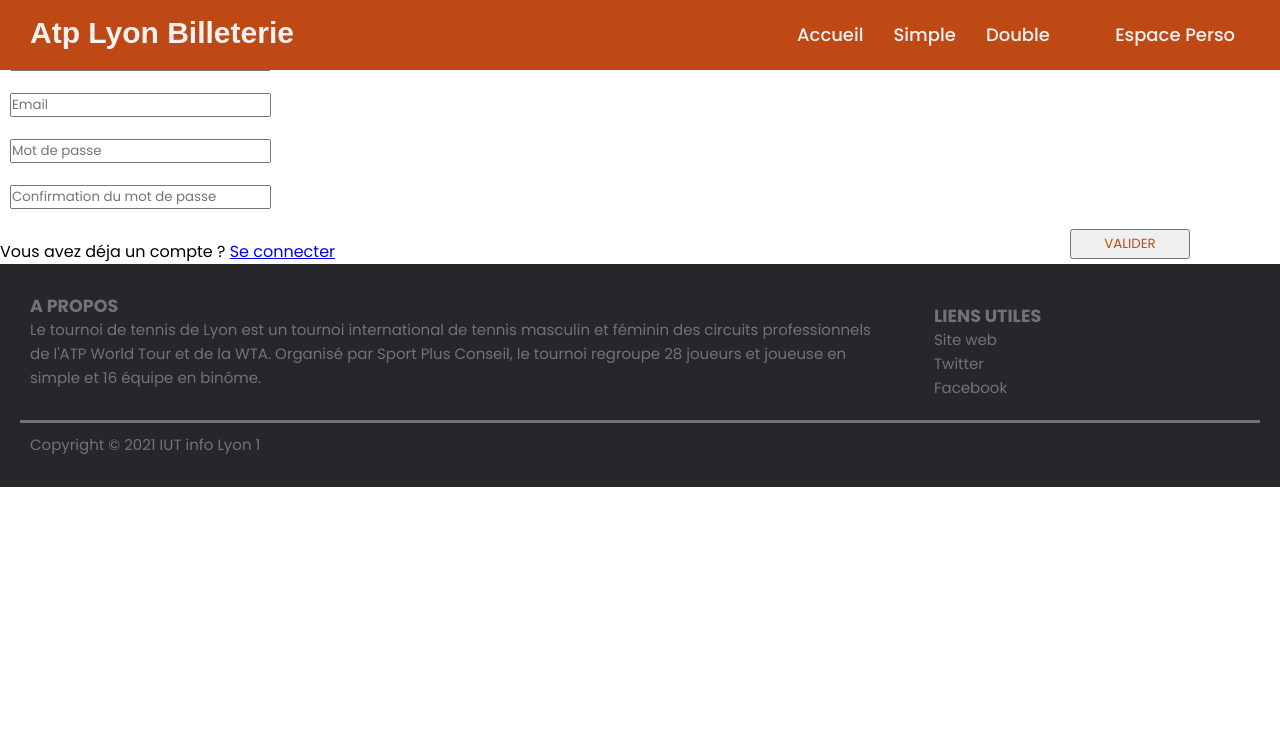
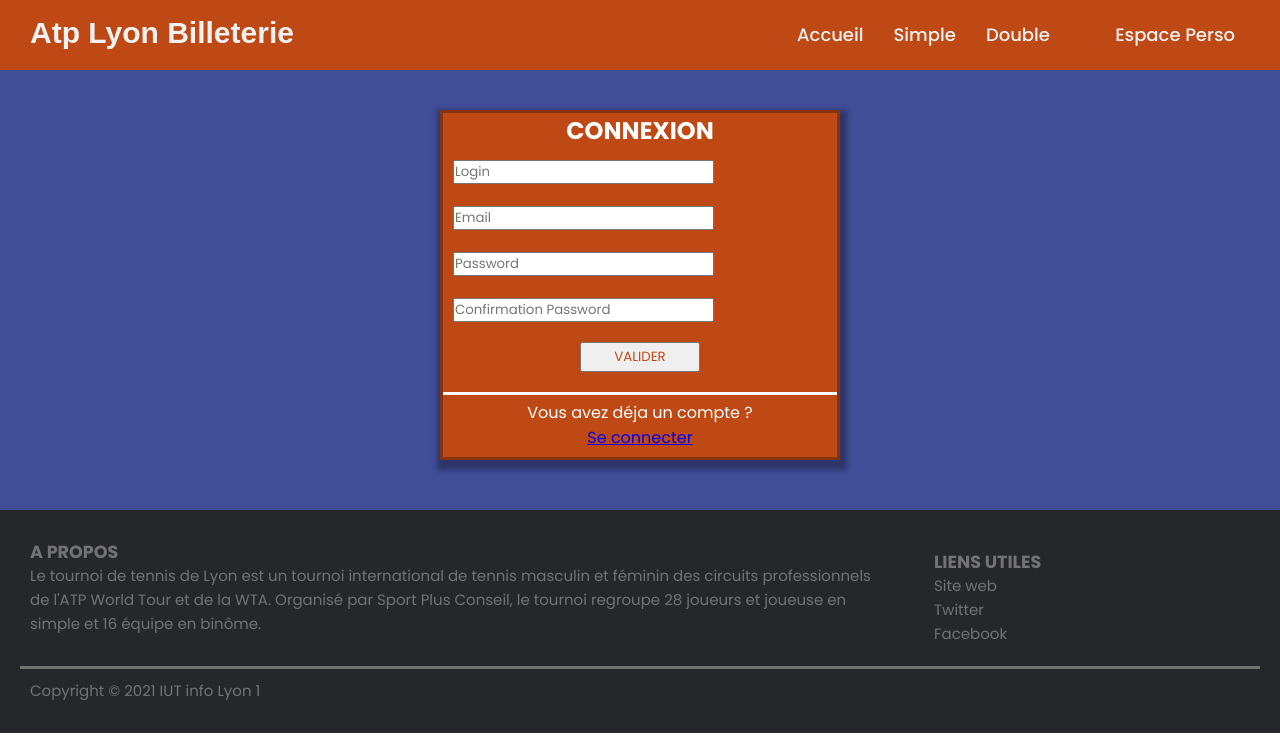
Before and after one commit to ufoo-corporation/box-office-app, a PHP site: page /register.php in a window 1280 px wide. Shown: the top 750 px of the page. Run offline with PHP 8.4, Linux system fonts and the light colour scheme.

Commit message:
modification page login et register

```diff
--- a/css/style.css
+++ b/css/style.css
@@ -118,7 +118,12 @@
 	  top: 10px;
 	}
 
+@media screen and (max-width: 400px) {
+		.wrapper .logo a{
+			font-size:medium;
+		}
 
+}
 
 @media screen and (max-width: 1040px) {
 	  .wrapper .btn{
@@ -382,13 +387,13 @@
 	padding:70px;
 }
 
-.login-content{
+.register-content{
 	background: #404d97;
 	margin-top:60px;
-	height:400px;
+	height:450px;
 	display:flex;
 	justify-content: center;
-	padding:70px;
+	padding:50px;
 }
 
 .form-title{
@@ -396,7 +401,15 @@ text-align:center;
 }
 
 .login-form{
-	width:30%;
+	width:350px;
+	background:#bf4914 ;
+	color:white;
+	border:solid rgba(0, 0, 0, 0.3);
+	box-shadow: 2px 5px 5px 5px rgba(0, 0, 0, 0.3);
+
+}
+.register-form{
+	width:400px;
 	background:#bf4914 ;
 	color:white;
 	border:solid rgba(0, 0, 0, 0.3);
@@ -408,14 +421,15 @@ text-align:center;
 	padding:10px;
 }
 
+.form-submit{
+	display:flex;
+	justify-content: center;
+}
 .form-btn{
 	text-align:center;
-	margin-right:80px;
 	color:#bf4914 ;
 	width:120px;
 	height:30px;
-	float:right;
-
 }
 
 .form-btn:hover{
@@ -425,8 +439,12 @@ text-align:center;
 	border:solid ;
 }
 .form-redirect{
-	margin-top:50px;
+	margin-top:10px;
 	border-top:solid white;
 	text-align:center;
 
 }
+
+.form-redirect p{
+	padding:5px;
+}
--- a/register.php
+++ b/register.php
@@ -9,7 +9,7 @@
             <title>Connexion</title>
 
 			<link rel="stylesheet" href="./css/style.css">
-
+            <link rel="stylesheet" href="https://cdnjs.cloudflare.com/ajax/libs/font-awesome/5.15.3/css/all.min.css"/>
         </head>
 
         <body>
@@ -96,23 +96,23 @@
             <form action="register-traitement.php" method="post">
                 <h2 class="form-title">CONNEXION</h2>
                 <div class="form-element">
-                    <input type="text" name="pseudo" class="form-control" placeholder="Pseudo" required="required" autocomplete="on">
+                    <input type="text" name="login" class="form-control" placeholder="Login" required="required" autocomplete="on">
                 </div>
                 <div class="form-element">
                     <input type="email" name="email" class="form-control" placeholder="Email" required="required" autocomplete="on">
                 </div>
                 <div class="form-element">
-                    <input type="password" name="password" class="form-control" placeholder="Mot de passe" required="required" autocomplete="off">
+                    <input type="password" name="password" class="form-control" placeholder="Password" required="required" autocomplete="off">
                 </div>
                 <div class="form-element">
-                <input type="password" name="password_retype" class="form-control" placeholder="Confirmation du mot de passe" required="required" autocomplete="off">
+                <input type="password" name="password_retype" class="form-control" placeholder="Confirmation Password" required="required" autocomplete="off">
                 </div>
-                <div class="form-element">
+                <div class="form-element form-submit">
                     <button type="submit" class="form-btn ">VALIDER</button>
                 </div>
             </form>
-            <div class="text-redirect">
-            <p> Vous avez déja un compte ? <a href="login.php">Se connecter</a></p>
+            <div class="form-redirect">
+            <p> Vous avez déja un compte ? <br> <a href="login.php">Se connecter</a></p>
             </div>
         </div>
 
```
Also changed, not shown: login.php (+5 -5 lines).
